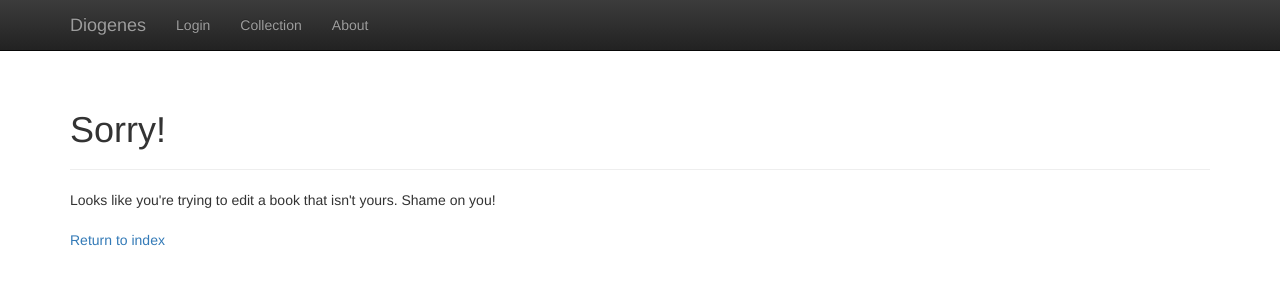
After one commit to fmenkes/diogenes_project, a Django app: page /diogenes/sorry/ in a window 1280 px wide. The commit adds this page. Shown: the top 300 px of the page. Run offline with Django 3.2, Linux system fonts and the light colour scheme; some libraries are stand-ins or nearby versions.

Commit message:
Fixed a couple of bugs

```diff
--- a/diogenes/tests.py
+++ b/diogenes/tests.py
@@ -4,6 +4,7 @@ from django.test import TestCase
 from models import Book
 from registration.models import UserModel
 
+
 class BookMethodTests(TestCase):
     def test_ensure_encoding_works(self):
         alice = UserModel().objects.create_user('alice', 'alice@example.com', 'secret')
--- a/diogenes/urls.py
+++ b/diogenes/urls.py
@@ -8,6 +8,7 @@ urlpatterns = patterns('',
         url(r'^about/$', views.about, name='about'),
         url(r'^add_book/$', views.add_book, name='add_book'),
         url(r'^delete_book/$', views.delete_book, name='delete_book'),
-        url(r'^edit_book/(?P<book_slug>[\w\-]+)/$', views.edit_book, name='edit_book'),
+        url(r'^sorry/$', views.sorry, name='sorry'),
+        url(r'^edit_book/(?P<book_id>[\w\-]+)/$', views.edit_book, name='edit_book'),
 
 )
--- a/diogenes/views.py
+++ b/diogenes/views.py
@@ -3,10 +3,16 @@ from forms import BookForm
 from models import Book
 from django.http import HttpResponse, HttpResponseRedirect
 from django.contrib.auth.decorators import login_required
+from django.contrib.auth.models import User
 
 
 def about(request):
     return render(request, 'diogenes/about.html')
+
+
+def sorry(request):
+    return render(request, 'diogenes/sorry.html')
+
 
 @login_required
 def add_book(request):
@@ -41,13 +47,13 @@ def delete_book(request):
     return HttpResponse(book_id)
 
 @login_required
-def edit_book(request, book_slug):
+def edit_book(request, book_id):
+    book = Book.objects.get(id=book_id)
+    if book.user.id != request.user.id:
+        return sorry(request)
     if request.method == 'GET':
-        book = Book.objects.get(slug=book_slug)
         form = BookForm(instance=book)
-
     else:
-        book = Book.objects.get(slug=book_slug)
         form = BookForm(request.POST, instance=book)
 
         if form.is_valid():
@@ -57,7 +63,7 @@ def edit_book(request, book_slug):
         else:
             print form.errors
 
-    return render(request, 'diogenes/edit_book.html', {'form': form, "book_slug": book_slug})
+    return render(request, 'diogenes/edit_book.html', {'form': form, 'book': book})
 
 
 def index(request):
@@ -71,7 +77,8 @@ def index(request):
 
 
 def collection(request):
-    book_list = Book.objects.order_by('clean_title')
+    # Not the best way to do it perhaps, maybe think of something else?
+    book_list = Book.objects.filter(user=User.objects.get_by_natural_key('francis')).order_by('clean_title')
     context_dict = {'books': book_list}
 
     return render(request, 'diogenes/collection.html', context_dict)
--- a/static/js/diogenes-ajax.js
+++ b/static/js/diogenes-ajax.js
@@ -9,8 +9,3 @@ $(".btn-delete").click(function() {
 
     }
 });
-$(".btn-edit").click(function() {
-    var bookid;
-    bookid = $(this).attr("data-bookid");
-    $.get('/diogenes/edit_book/', {book_id: bookid});
-});
--- a/templates/diogenes/edit_book.html
+++ b/templates/diogenes/edit_book.html
@@ -2,7 +2,7 @@
         {% block body_block %}
         <div class="page header"><h1>Edit Book</h1></div>
         <div>
-    <form id="book_form" method="post" action="/diogenes/edit_book/{{ book_slug }}/">
+    <form id="book_form" method="post" action="/diogenes/edit_book/{{ book.id }}/">
         {% csrf_token %}
         {% for hidden in form.hidden_fields %}
             {{ hidden }}
--- a/templates/diogenes/index.html
+++ b/templates/diogenes/index.html
@@ -32,7 +32,7 @@
                 <td>{{ book.publisher }}</td>
                 <td>{{ book.ISBN }}</td>
                 <td>{{ book.genre }}</td>
-                <td><a href="{% url 'edit_book' book.slug %}"><button class="btn btn-xs btn-warning btn-edit">?</button></a></td>
+                <td><a href="{% url 'edit_book' book.id %}"><button class="btn btn-xs btn-warning btn-edit">?</button></a></td>
                 <td><button class="btn btn-xs btn-danger btn-delete" data-bookid="{{ book.id }}">X</button></td>
             </tr>
             {% endfor %}
--- /dev/null
+++ b/templates/diogenes/sorry.html
@@ -0,0 +1,6 @@
+{% extends 'base.html' %}
+        {% block body_block %}
+        <div class="page-header"><h1>Sorry!</h1></div>
+        <div><p>Looks like you're trying to edit a book that isn't yours. Shame on you!<br/><br/>
+        <a href="/diogenes/">Return to index</a></p></div>
+        {% endblock %}
--- a/templates/registration/login.html
+++ b/templates/registration/login.html
@@ -9,7 +9,7 @@
 
       <form class="form-signin" role="form" method="post" action=".">
       {% csrf_token %}
-       <h2 class="form-signin-heading">Please sign in</h2>
+       <h2 class="form-signin-heading">Sign in to Diogenes</h2>
        <label for="id_username" class="sr-only">Username</label>
        <input type="text" id="id_username" class="form-control" maxlength="254" placeholder="Username" name="username" required autofocus=""/>
         <label for="id_password" class="sr-only">Password</label>
```
Also changed, not shown: templates/base.html (+0 -12 lines), 2 other files.
